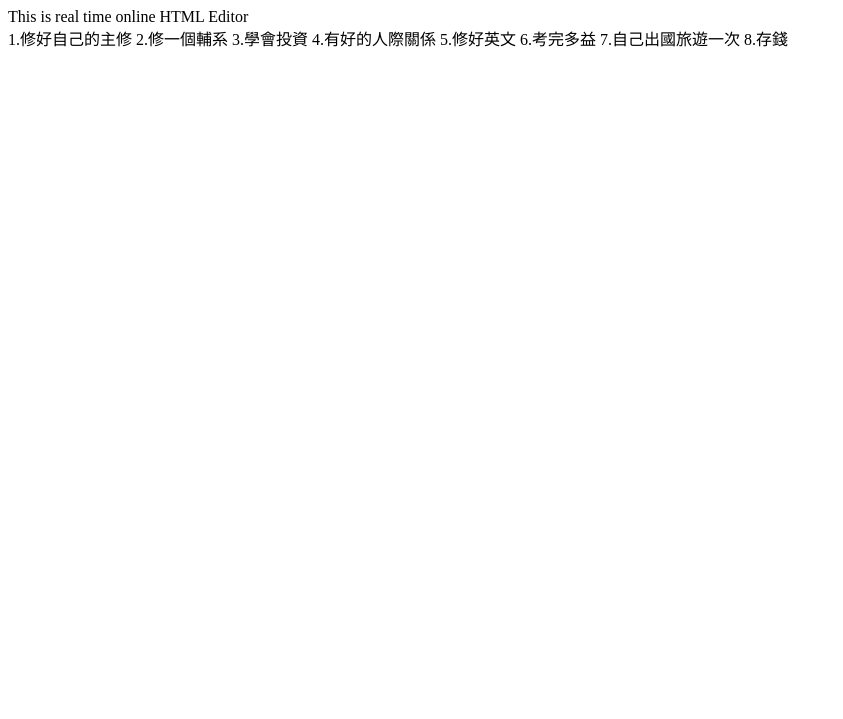
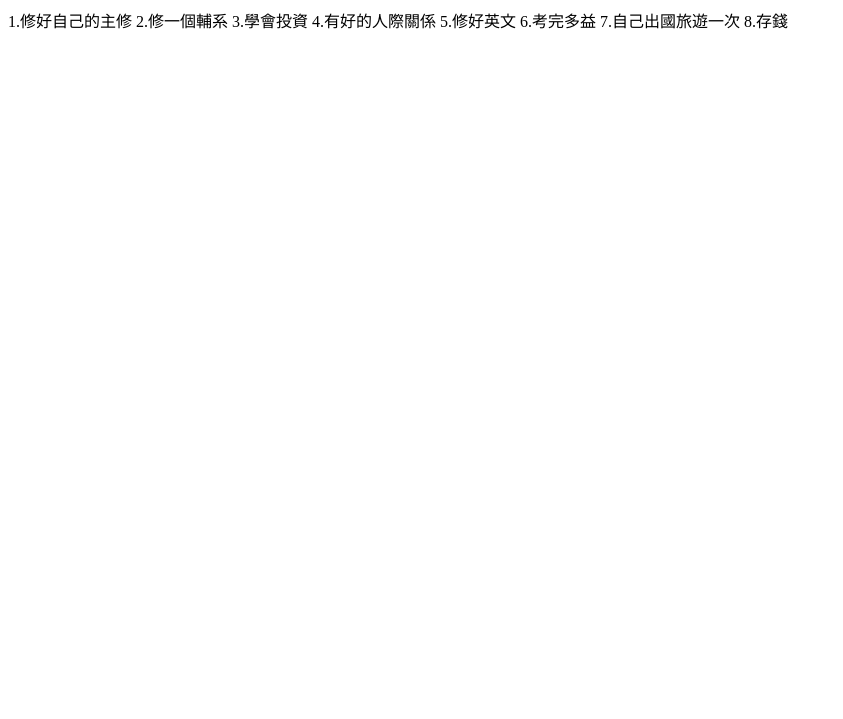
Before and after one commit to ting910512/The8thing, a plain HTML site: page index.html in a window 1280 px wide. Shown: the part 81-800 px from the top of the page, without its empty margins (0-843 px from the left). Drawn offline with Linux system fonts and the light colour scheme.

Commit message:
Add files via upload

```diff
--- a/index.html
+++ b/index.html
@@ -8,7 +8,7 @@
 </head>
 <body>
 <h1>蔡依庭大學時要做的八件事</h1>
-<div>This is real time online HTML Editor</div>
+<div>
 1.修好自己的主修
 2.修一個輔系
 3.學會投資
@@ -17,8 +17,7 @@
 6.考完多益
 7.自己出國旅遊一次
 8.存錢
-
-
+</div>
 
 </body>
 
```
